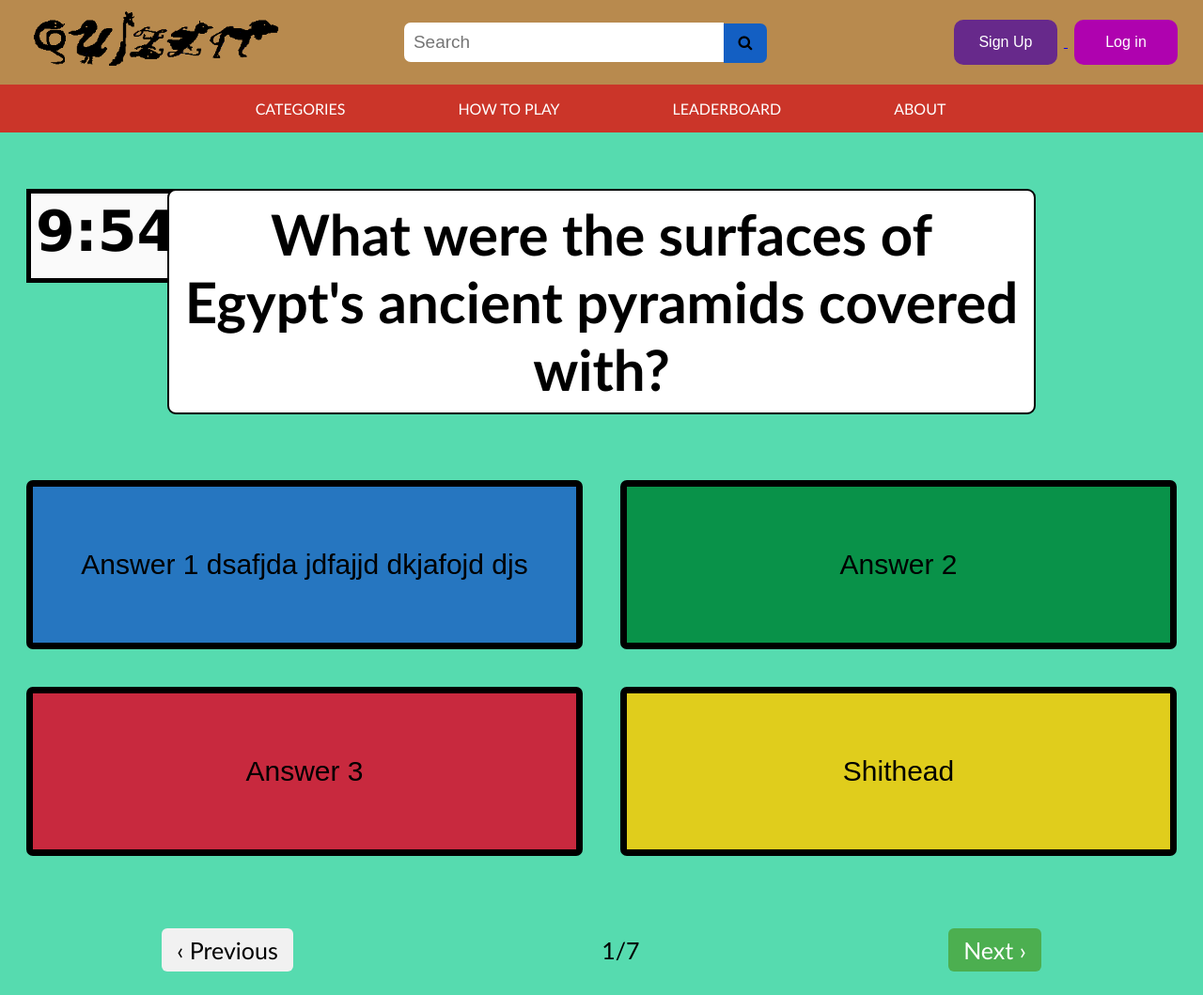
After one commit to StergiousAji/Quizzit, a Django app: page /quizzit/d/quiz/ in a window 1280 px wide. The commit adds this page. Shown: the whole page at 94% size. Run offline with Django 3.2, Linux system fonts and the light colour scheme.

Commit message:
Added Category & Quiz pages

```diff
--- a/quizzit_app/urls.py
+++ b/quizzit_app/urls.py
@@ -7,8 +7,11 @@ urlpatterns = [
     path('', views.home, name='home'),
     path('about/', views.about, name='about'),
     path('categories/', views.categories, name='categories'),
+    path('category/<slug:category_name_slug>/', views.show_category, name='show_category'),
     path('howtoplay/', views.howtoplay,name='howtoplay'),
     path('register/', views.register, name='register'),
     path('login/', views.user_login, name='login'),
     path('leaderboards/', views.leaderboards, name='leaderboards'),
+    # path('<slug:category_name_slug>/<slug:quiz_name_slug>/', views.quiz, name='quiz'),
+    path('d/quiz/', views.quiz, name='quiz')
 ]
--- a/quizzit_app/views.py
+++ b/quizzit_app/views.py
@@ -1,6 +1,6 @@
 from django.shortcuts import render, redirect
 from django.http import HttpResponse
-from quizzit_app.models import UserProfile
+from quizzit_app.models import Category, Record, Quiz, Register_User, UserProfile
 from quizzit_app.forms import UserForm, UserProfileForm
 from django.urls import reverse
 from django.contrib.auth import authenticate, login, logout
@@ -25,6 +25,29 @@ def categories(request):
 
     return render(request, 'quizzit/categories.html', context_dict)
 
+def show_category(request, category_name_slug):
+    context_dict = {}
+    # .get() method returns only one object or a DoesNotExist exception
+    try:
+        category = Category.objects.get(slug=category_name_slug)
+
+        context_dict['category'] = category
+    except Category.DoesNotExist:
+        context_dict['category'] = None
+
+    return render(request, 'quizzit/category.html', context=context_dict)
+
+def quiz(request):#, quiz_name_slug):
+    context_dict = {}
+    # .get() method returns only one object or a DoesNotExist exception
+    # try:
+    #     quiz = Quiz.objects.get(slug=quiz_name_slug)
+
+    #     context_dict['quiz'] = quiz
+    # except Category.DoesNotExist:
+    #     context_dict['quiz'] = None
+
+    return render(request, 'quizzit/quiz.html', context=context_dict)
 
 def howtoplay(request):
     context_dict = {}
--- a/static/css/base.css
+++ b/static/css/base.css
@@ -1,4 +1,6 @@
-body { background-color: #56dbaf; }
+body {
+    background-color: #56dbaf;
+}
 /*HEADER */
 div.header {
     display: flex;
@@ -10,6 +12,7 @@ div.header {
     background-color: #b88a4e;
 }
 img#header-logo {
+    position: relative;
     width: 70%;
     height: 70%;
     cursor: pointer;
@@ -25,6 +28,7 @@ input#search-box {
     font-size: 19px;
 }
 #btnSearch {
+    position: relative;
     margin-left: -4px;
     font-size: 16px;
     height: 42px;
--- /dev/null
+++ b/static/css/quiz.css
@@ -0,0 +1,91 @@
+/* div.question-container {
+} */
+body {
+    font-family:'Trebuchet MS';
+}
+#ten-countdown {
+    border: 5px solid #000000;
+    display: inline-flex;
+    padding: 5px;
+    color: #000000;
+    font-family: Verdana, sans-serif, Arial;
+    font-size: 60px;
+    font-weight: bold;
+    text-decoration: none;
+    background-color: rgb(250, 250, 250);
+    margin-top: 60px;
+    margin-left: 20px;
+    height: 80px;
+    position: relative;
+}
+
+h1.txtQuestion {
+    font-size: 60px;
+    border-radius: 9px;
+    border: 2px solid black;
+    background-color: white;
+    margin: 50px;
+    margin-top: -160px;
+    margin-left: auto;
+    margin-right: auto;
+    width: 900px;
+    word-break: normal;
+    padding: 10px;
+    text-align: center;
+    position: relative;
+}
+div.multiple-choice-container {
+    display: flex;
+    justify-content: space-evenly;
+    align-items: center;
+}
+div.multiple-choice-container button {
+    font-size: 30px;
+    padding: 40px;
+    width: 600px;
+    margin: 20px;
+    border-radius: 7px;
+    height: 180px;
+    cursor: pointer;
+    border: 7px solid black;
+}
+
+#btnAnswer1 { background-color: #2676c0; }
+#btnAnswer1:hover {background-color: #4095e6; }
+#btnAnswer2 { background-color: #099249; }
+#btnAnswer2:hover {background-color: #2dd37a; }
+#btnAnswer3 { background-color: #c8293e; }
+#btnAnswer3:hover { background-color: #e64056; }
+#btnAnswer4 { background-color: #e0cd1c; }
+#btnAnswer4:hover { background-color: #e2d45b; }
+
+div.control-question-container {
+    display: flex;
+    align-items: center;
+    justify-content: space-around;
+    margin-top: 40px;
+    font-size: 25px;
+}
+
+div.control-question-container a {
+    text-decoration: none;
+    display: inline-block;
+    padding: 8px 16px;
+    cursor: pointer;
+    border-radius: 6px;
+}
+
+div.control-question-container a:hover {
+    background-color: #ddd;
+    color: black;
+}
+
+.previous {
+    background-color: #f1f1f1;
+    color: black;
+}
+
+.next {
+    background-color: #4CAF50;
+    color: white;
+}
--- /dev/null
+++ b/static/js/quiz.js
@@ -0,0 +1,34 @@
+function countdown( elementName, minutes, seconds )
+{
+    var element, endTime, hours, mins, msLeft, time;
+
+    function twoDigits( n )
+    {
+        return (n <= 9 ? "0" + n : n);
+    }
+
+    function updateTimer()
+    {
+        msLeft = endTime - (+new Date);
+        if ( msLeft < 1000 ) {
+            window.location.replace("https://www.tutorialrepublic.com/%22");
+        } else {
+            time = new Date( msLeft );
+            hours = time.getUTCHours();
+            mins = time.getUTCMinutes();
+            element.innerHTML = (hours ? hours + ':' + twoDigits( mins ) : mins) + ':' + twoDigits( time.getUTCSeconds() );
+            setTimeout( updateTimer, time.getUTCMilliseconds() + 500 );
+        }
+    }
+
+    element = document.getElementById( elementName );
+    endTime = (+new Date) + 1000 * (60*minutes + seconds) + 500;
+    updateTimer();
+}
+
+if(document.getElementById('btnAnswer1').clicked == true)
+{
+   document.getElementsById('btnAnswer1').style.borderColor = "red";
+}
+
+countdown( "ten-countdown", 10, 0);
--- a/templates/quizzit/base.html
+++ b/templates/quizzit/base.html
@@ -44,12 +44,12 @@
                 <a href="#geography">Geography</a>
                 <a href="#sport">Sport</a>
                 <a href="#sport">Mathematics</a>
-                <a href="#sport">Science</a>
+                <a href="#sport">Biology</a>
                 <a href="#sport">Business</a>
-                <a href="#sport">Gaming</a>
+                <a href="#sport">Physics</a>
                 <a href="#sport">Movies</a>
                 <a href="#sport">Tv Shows</a>
-                <a href="#sport">Quiz of the day</a>
+                <a href="#sport">Chemistry</a>
             </div>
         </div>
         <a href="{% url 'quizzit:howtoplay' %}">How to Play</a>
--- /dev/null
+++ b/templates/quizzit/quiz.html
@@ -0,0 +1,40 @@
+{% extends 'quizzit/base.html' %}
+{% load staticfiles %}
+
+{% block link_block %}
+    <link rel="stylesheet" type="text/css" href="{% static 'css/quiz.css' %}"/>
+{% endblock %}
+
+{% block title_block %}
+    {% if quiz %}
+        {{ quiz.name }}
+    {% else %}
+        Unknown Quiz
+    {% endif %}
+{% endblock %}
+
+{% block body_block %}
+    <div class="timer">
+        <p id="ten-countdown"></p>
+    </div>
+    <div class="question-container">
+        <h1 class="txtQuestion">What were the surfaces of Egypt's ancient pyramids covered with?</h1>
+    </div>
+
+    <div class="multiple-choice-container" id="1">
+        <button id="btnAnswer1">Answer 1 dsafjda jdfajjd dkjafojd djs</button>
+        <button id="btnAnswer2">Answer 2</button>
+    </div>
+    <div class="multiple-choice-container" id="2">
+        <button id="btnAnswer3">Answer 3</button>
+        <button id="btnAnswer4">Shithead</button>
+    </div>
+
+    <div class="control-question-container">
+        <a class="previous">&#8249; Previous</a>
+        <p>1/7</p>
+        <a class="next">Next &#8250;</a>
+    </div>
+
+    <script type="text/javascript" src="{% static 'js/quiz.js' %}"></script>
+{% endblock %}
```
Also changed, not shown: quizzit_app/models.py (+9 -0 lines), static/css/category.css (added, +29 -0 lines), templates/quizzit/category.html (added, +27 -0 lines).
